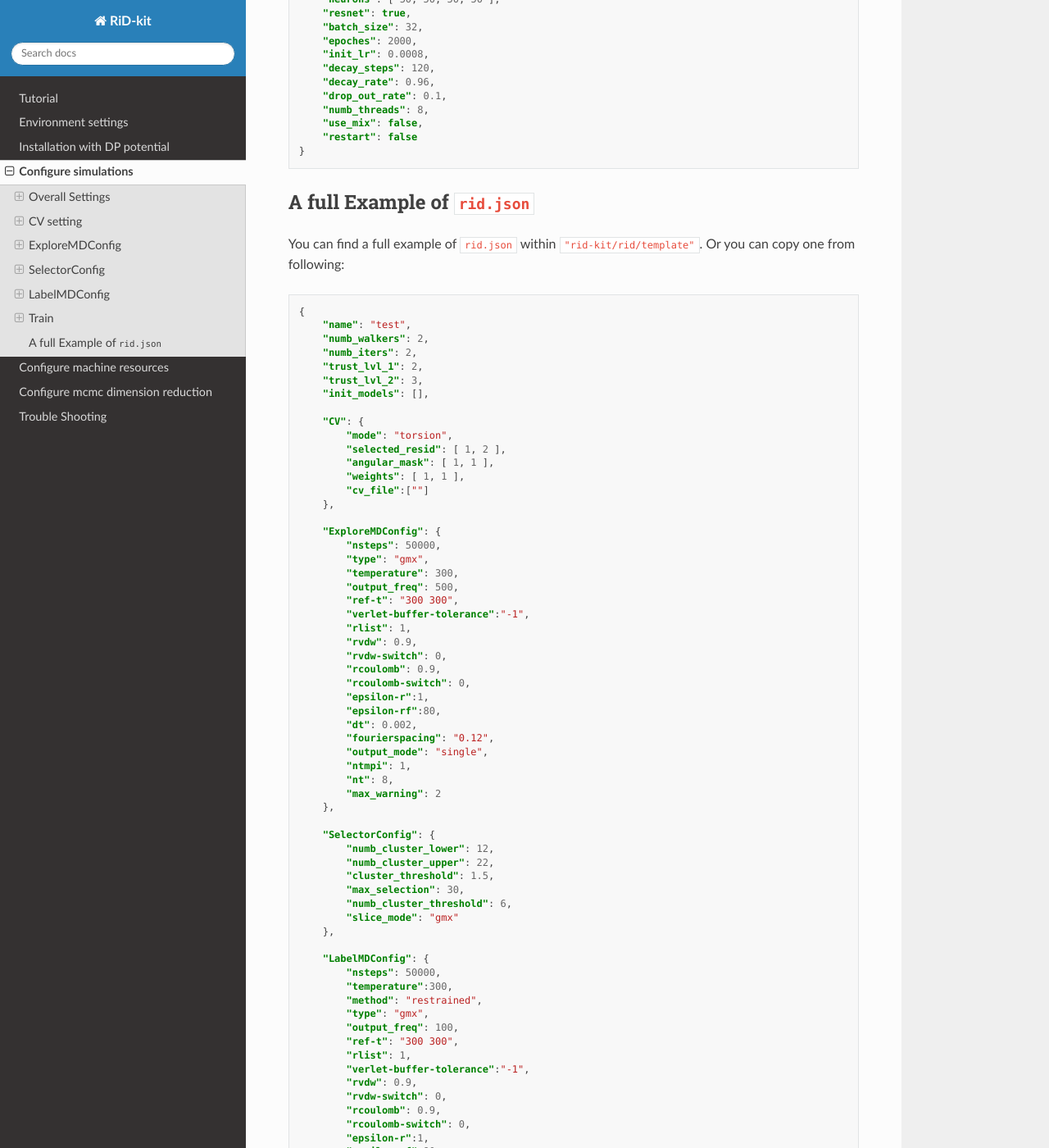
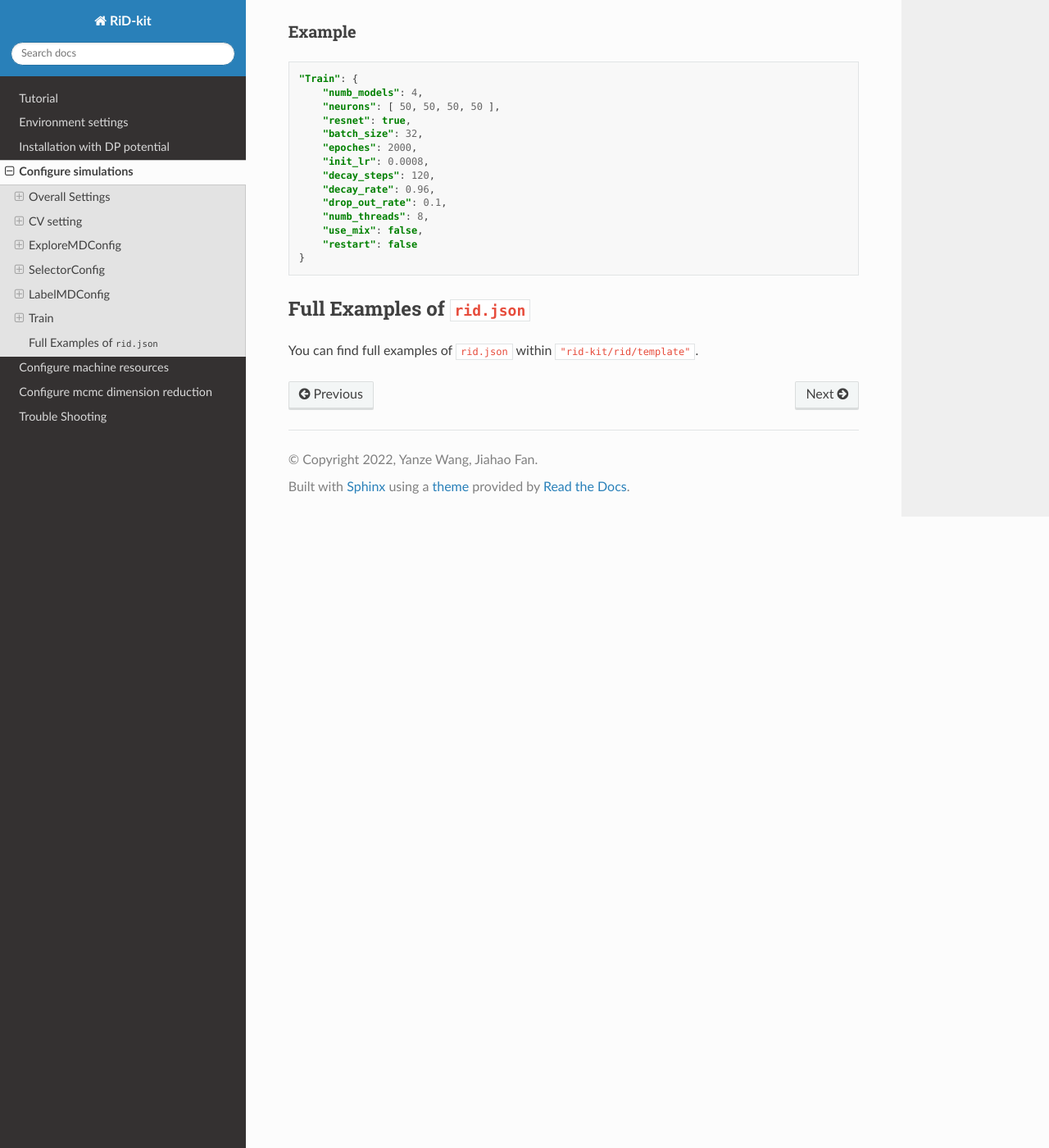
Before and after one commit to deepmodeling/rid-kit, a Sphinx documentation site: the page built from docs/source/rid_configuration.md, in a window 1280 px wide and 1400 px high, scrolled down 7487 px. Shown: the whole window at 82% size. Built offline with Sphinx 7.4.7 and the Read the Docs theme 2.0.0, drawn with Linux system fonts in a browser that asks for light colours; pages that are not in the unit, such as notebooks, are missing from menus; some of the changed text lies outside the part shown.

Commit message:
update docs

````diff
--- a/docs/source/rid_configuration.md
+++ b/docs/source/rid_configuration.md
@@ -304,95 +308,6 @@ This section configures the parameters in `Train` step. `RiD-kit` is based on `T
 }
 ```
 
-## A full Example of `rid.json`
+## Full Examples of `rid.json`
 
-You can find a full example of `rid.json` within `"rid-kit/rid/template"`. Or you can copy one from following:
-
-```JSON
-{
-    "name": "test",
-    "numb_walkers": 2,
-    "numb_iters": 2,
-    "trust_lvl_1": 2,
-    "trust_lvl_2": 3,
-    "init_models": [],
-
-    "CV": {
-        "mode": "torsion",
-        "selected_resid": [ 1, 2 ],
-        "angular_mask": [ 1, 1 ],
-        "weights": [ 1, 1 ],
-        "cv_file":[""]
-    },
-
-    "ExploreMDConfig": {
-        "nsteps": 50000,
-        "type": "gmx",
-        "temperature": 300,
-        "output_freq": 500,
-        "ref-t": "300 300",
-        "verlet-buffer-tolerance":"-1",
-        "rlist": 1,
-        "rvdw": 0.9,
-        "rvdw-switch": 0,
-        "rcoulomb": 0.9,
-        "rcoulomb-switch": 0,
-        "epsilon-r":1,
-        "epsilon-rf":80,
-        "dt": 0.002,
-        "fourierspacing": "0.12",
-        "output_mode": "single",
-        "ntmpi": 1,
-        "nt": 8,
-        "max_warning": 2
-    },
-
-    "SelectorConfig": {
-        "numb_cluster_lower": 12,
-        "numb_cluster_upper": 22,
-        "cluster_threshold": 1.5,
-        "max_selection": 30,
-        "numb_cluster_threshold": 6,
-        "slice_mode": "gmx"
-    },
-
-    "LabelMDConfig": {
-        "nsteps": 50000,
-        "temperature":300,
-        "method": "restrained",
-        "type": "gmx",
-        "output_freq": 100,
-        "ref-t": "300 300",
-        "rlist": 1,
-        "verlet-buffer-tolerance":"-1",
-        "rvdw": 0.9,
-        "rvdw-switch": 0,
-        "rcoulomb": 0.9,
-        "rcoulomb-switch": 0,
-        "epsilon-r":1,
-        "epsilon-rf":80,
-        "dt": 0.002,
-        "fourierspacing": "0.12",
-        "output_mode": "single",
-        "ntmpi": 1,
-        "nt": 8,
-        "max_warning": 2,
-        "kappas": [ 500, 500 ]
-    },
-
-    "Train": {
-        "numb_models": 4,
-        "neurons": [ 200, 200, 200, 200 ],
-        "resnet": true,
-        "batch_size": 128,
-        "epoches": 8000,
-        "init_lr": 0.0008,
-        "decay_steps": 120,
-        "decay_rate": 0.96,
-        "drop_out_rate": 0,
-        "numb_threads": 8,
-        "use_mix": false,
-        "restart": false
-    }
-}
-```
+You can find full examples of `rid.json` within `"rid-kit/rid/template"`.
````
Also changed, not shown: other parts of docs/source/rid_configuration.md (+7 -3 lines), 1 other file.
